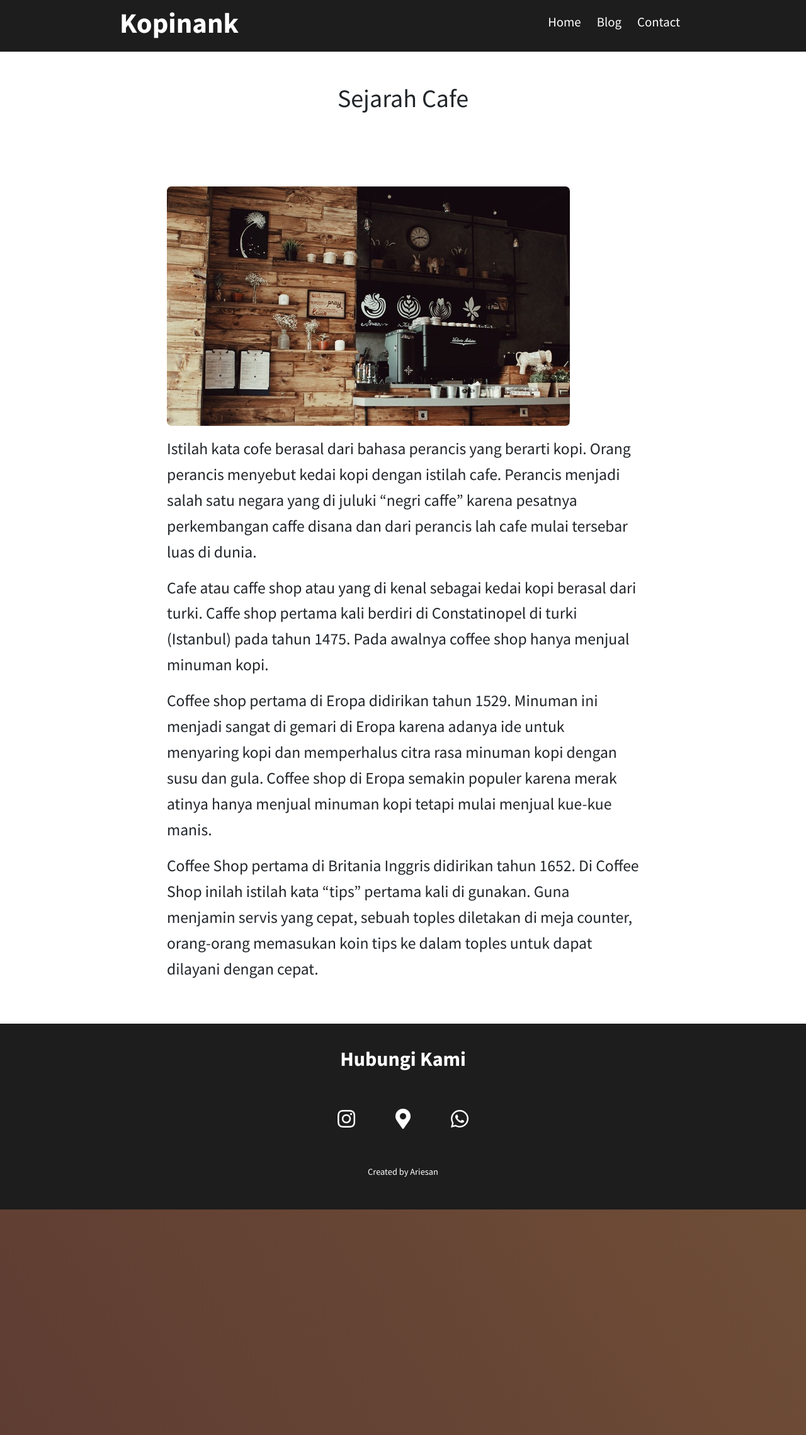
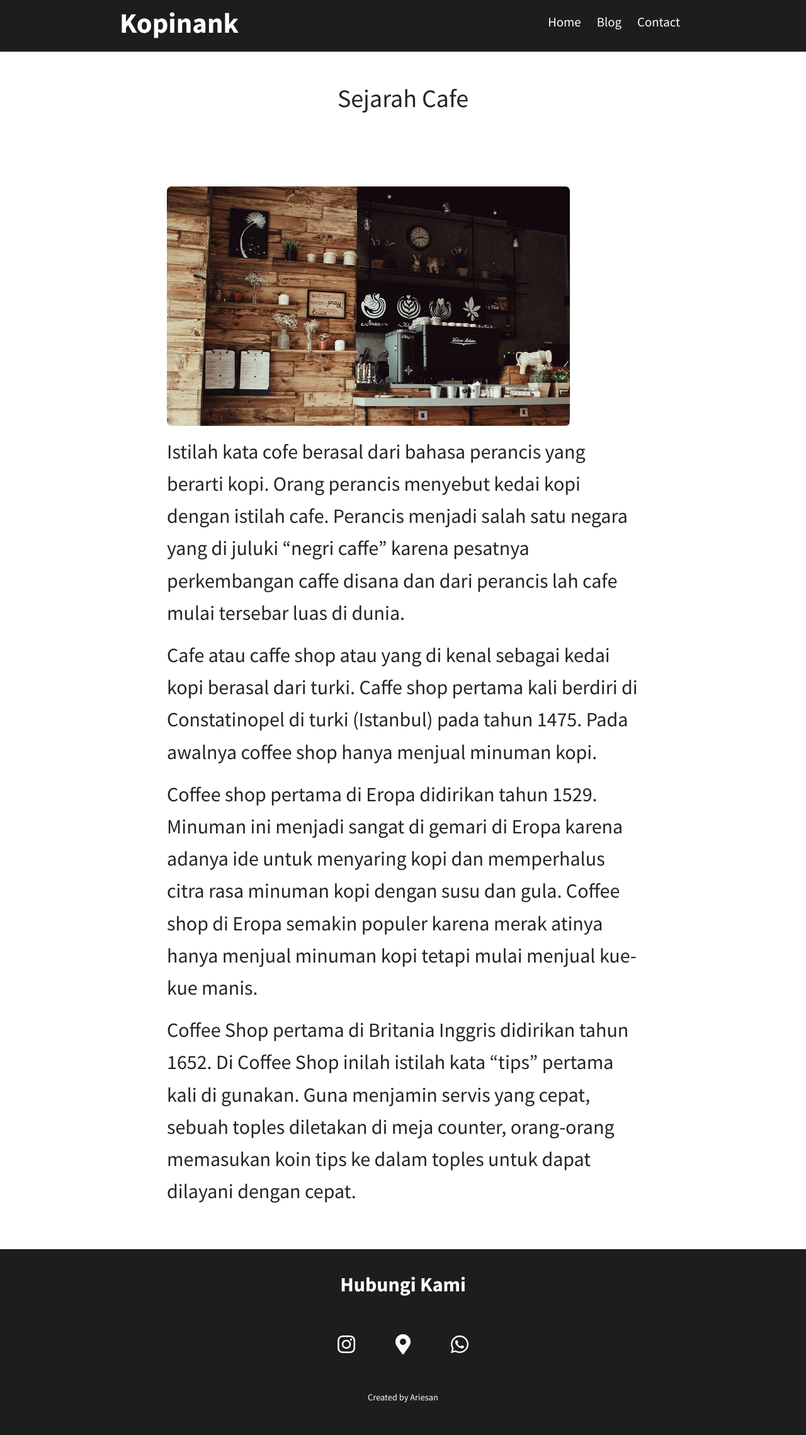
Before and after one commit to Ariesan/kopinank, a Jekyll site: the page built from _posts/2022-04-10-sejarah-cafe.md, in a window 1280 px wide. Shown: the whole page at 63% size. Built offline with Jekyll 4.4.1, drawn with Linux system fonts in a browser that asks for light colours; nearby versions of some CDN libraries.

Commit message:
initial commit

```diff
--- a/assets/main.css
+++ b/assets/main.css
@@ -13,7 +13,7 @@ body {
 
 p {
   line-height: 1.6em;
-  font-size: 2vw;
+  font-size: 2.5vw;
 }
 
 a {
```
Also changed, not shown: 2 other files.
